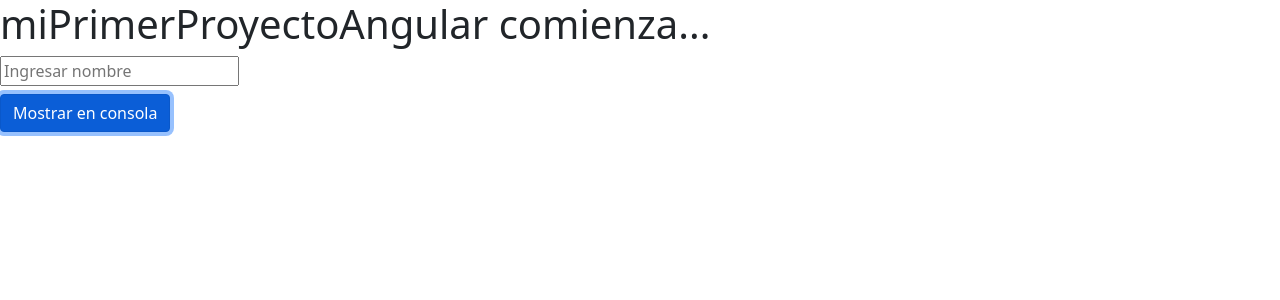
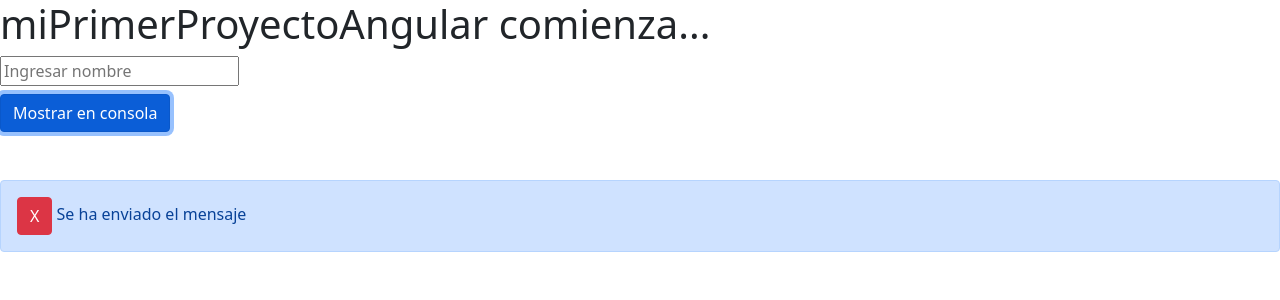
Before and after one commit to southvalhalla/PruebaAngular, an Angular app: page / in a window 1280 px wide. Both pictures are taken after a click on the button "Mostrar en consola". Shown: the top 300 px of the page. Built offline with nearby package versions, Linux system fonts and the light colour scheme.

Commit message:
ngIf/Else

```diff
--- a/src/app/formulario/formulario.component.html
+++ b/src/app/formulario/formulario.component.html
@@ -1,3 +1,13 @@
 <input type="text" placeholder="Ingresar nombre" #name> <!-- variable de plantilla  -->
 <br>
 <button class="btn btn-primary mt-2" (click)="mostrarEnConsola(name.value)">Mostrar en consola</button>
+<div class="alert alert-primary mt-5" *ngIf="openAlert; else mensaje">
+    <button class="btn btn-danger" (click)="openAlert = false">X</button>
+    Se ha enviado el mensaje
+</div>
+
+<ng-template #mensaje>
+    <div class="alert alert-danger mt-5">
+        Puebaa
+    </div>
+</ng-template>
--- a/src/app/formulario/formulario.component.ts
+++ b/src/app/formulario/formulario.component.ts
@@ -6,7 +6,11 @@
   styleUrls: ['./formulario.component.css']
 })
 export class FormularioComponent {
+  openAlert: boolean = false;
+
   mostrarEnConsola(name: string) {
     console.log(name);
+
+    this.openAlert = true;
   }
 }
```
